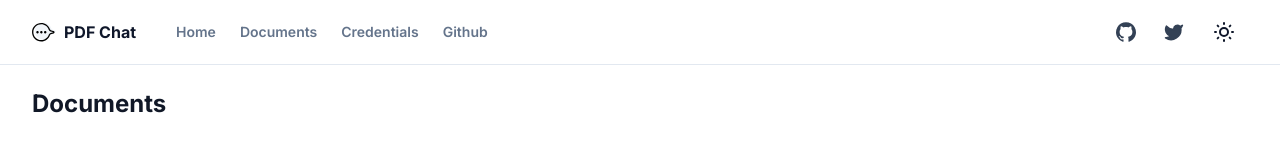
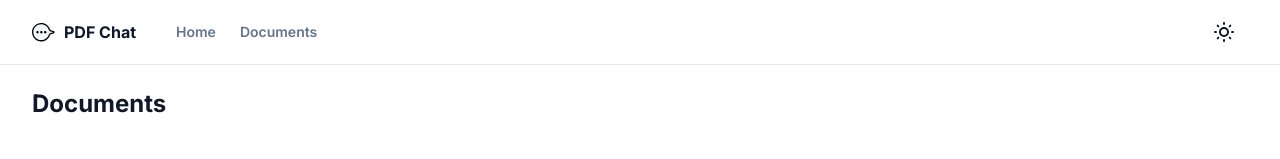
Before and after one commit to naqi/chatpdf-gpt, a Next.js app: page /documents in a window 1280 px wide. Shown: the top 159 px of the page. Built offline with nearby package versions, Linux system fonts and the light colour scheme; no server answers.

Commit message:
fixing header

```diff
--- a/components/site-header.tsx
+++ b/components/site-header.tsx
@@ -13,38 +13,6 @@ export function SiteHeader() {
         <MainNav items={siteConfig.mainNav} />
         <div className="flex flex-1 items-center justify-end space-x-4">
           <nav className="flex items-center space-x-1">
-          <Link
-              href={siteConfig.links.github}
-              target="_blank"
-              rel="noreferrer"
-            >
-              <div
-                className={buttonVariants({
-                  size: "sm",
-                  variant: "ghost",
-                  className: "text-slate-700 dark:text-slate-400",
-                })}
-              >
-                <Icons.gitHub className="h-5 w-5" />
-                <span className="sr-only">GitHub</span>
-              </div>
-            </Link>
-            <Link
-              href={siteConfig.links.twitter}
-              target="_blank"
-              rel="noreferrer"
-            >
-              <div
-                className={buttonVariants({
-                  size: "sm",
-                  variant: "ghost",
-                  className: "text-slate-700 dark:text-slate-400",
-                })}
-              >
-                <Icons.twitter className="h-5 w-5 fill-current" />
-                <span className="sr-only">Twitter</span>
-              </div>
-            </Link>
             <ThemeToggle />
           </nav>
         </div>
--- a/config/site.ts
+++ b/config/site.ts
@@ -13,17 +13,5 @@ export const siteConfig = {
       title: "Documents",
       href: "/documents",
     },
-    {
-      title: "Credentials",
-      href: "/credentials",
-    },
-    {
-      title: "Github",
-      href: "https://github.com/EmeraldLabs/chatpdf-gpt",
-    },
   ],
-  links: {
-    twitter: "https://twitter.com",
-    github: "https://github.com/EmeraldLabs/chatpdf-gpt",
-  },
 }
--- a/package.json
+++ b/package.json
@@ -3,7 +3,7 @@
   "version": "0.0.1",
   "private": true,
   "engines": {
-    "node": "18.14.0"
+    "node": "18.x"
   },
   "scripts": {
     "postinstall": "npx prisma generate",
```
